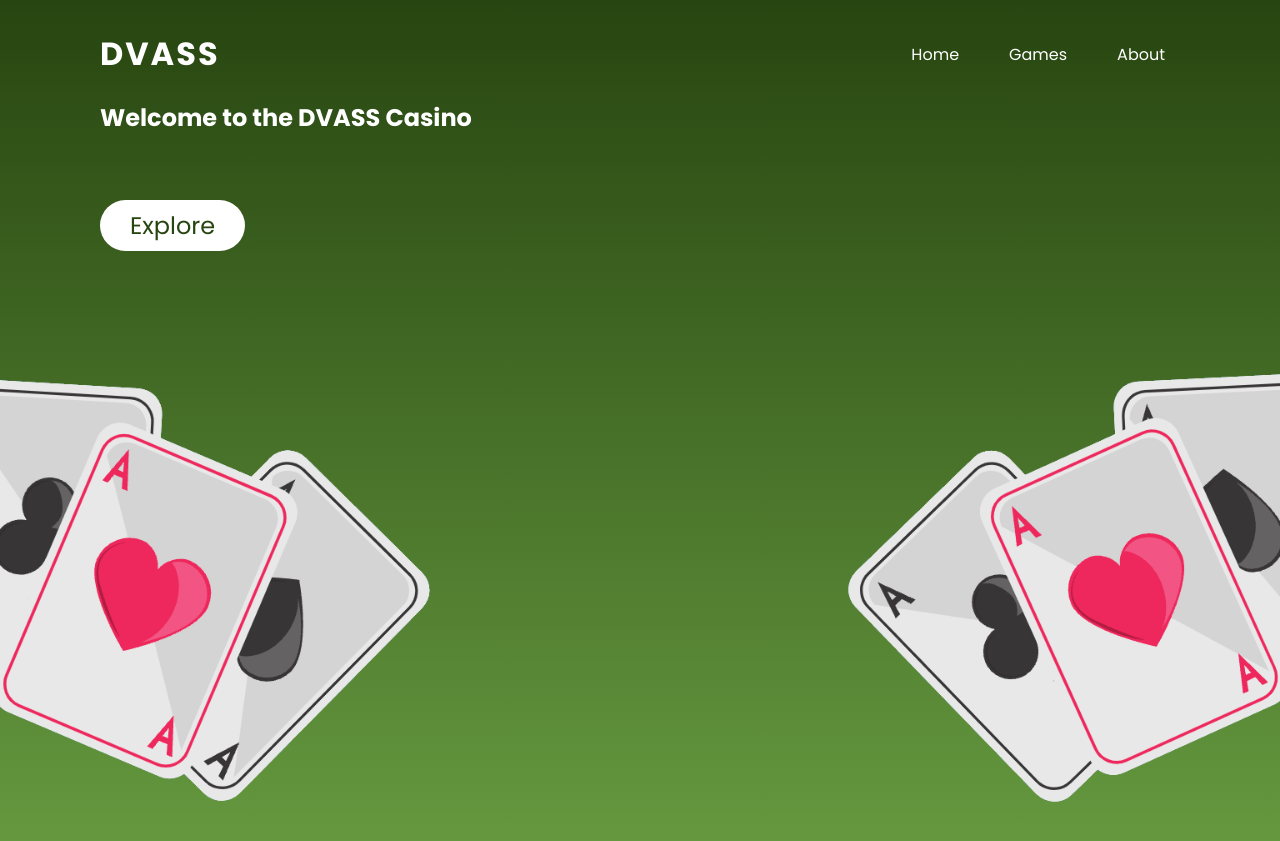
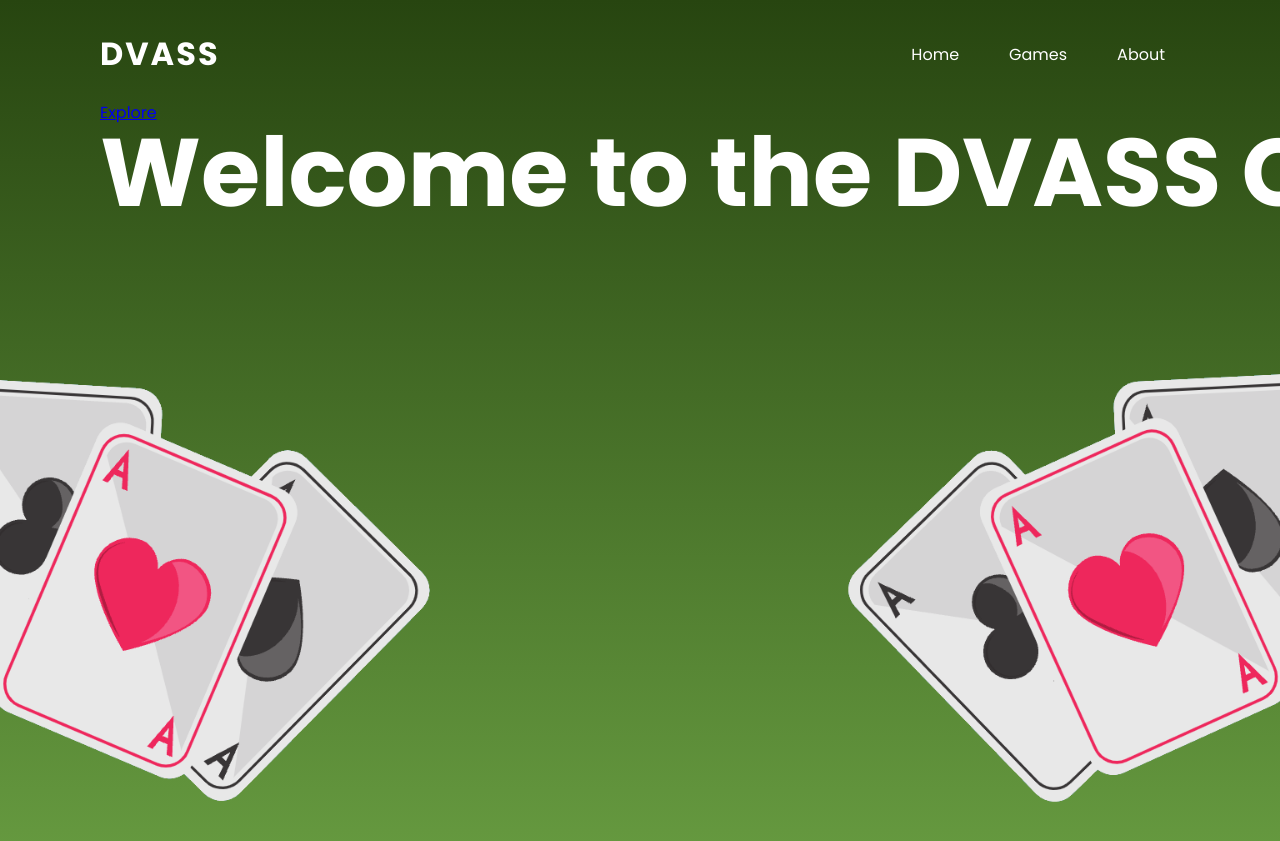
Before and after one commit to SRIHITAKOTT1213/DVASS, a Jekyll site: the page built from index.html, in a window 1280 px wide. Shown: the top 841 px of the page. Built offline with Jekyll 4.4.1, drawn with Linux system fonts in a browser that asks for light colours; the list of posts is cut into pages by our own code.

Commit message:
will this work?

```diff
--- a/index.css
+++ b/index.css
@@ -83,17 +83,16 @@
     pointer-events: none;
 }
 
-section .text
+section #text
 {
     position: absolute;
     color: #fff;
     white-space: nowrap;
     font-size: 7.5vw;
-    font-size: 1.5em;
     z-index: 9;
 }
 
-section .btn
+section #btn
 {
     text-decoration: none;
     display: inline-block;
--- a/index.html
+++ b/index.html
@@ -18,7 +18,7 @@
         </ul>
     </header>
     <section>
-        <h2 class="text">Welcome to the DVASS Casino</h2>
+        <h2 id="text">Welcome to the DVASS Casino</h2>
         <a href="#" class="btn">Explore</a>
         <img src = "images/cardbackdrop.png" id="cards">
     </section>
```
